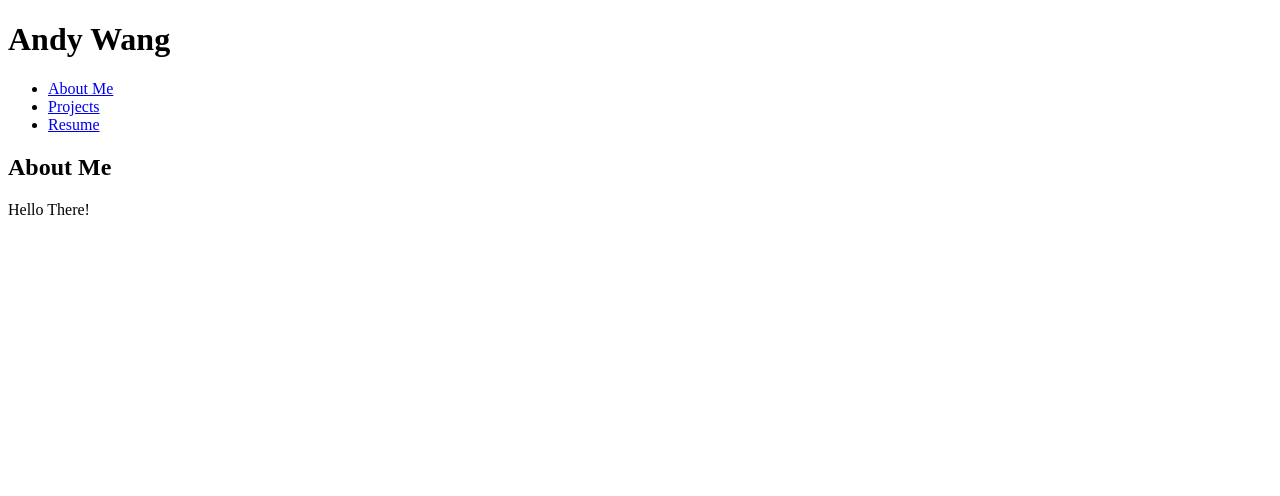
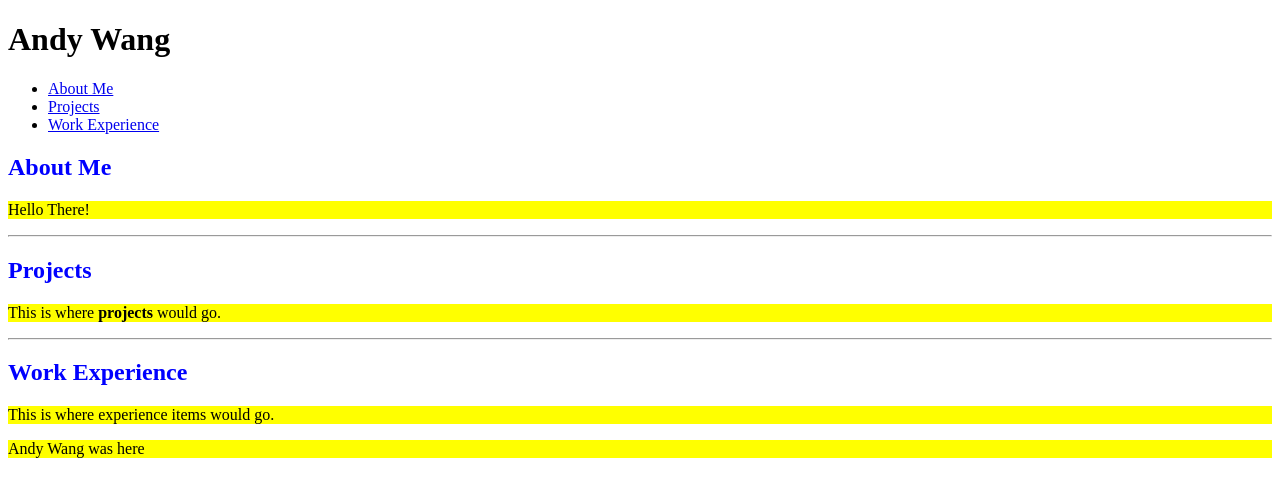
Before and after one commit to andyw24/andyw24.github.io, a plain HTML site: page index.html in a window 1280 px wide. Drawn offline with Linux system fonts and the light colour scheme.

Commit message:
Update index.html

```diff
--- a/index.html
+++ b/index.html
@@ -2,6 +2,7 @@
 <html>
 	<head>
 		<title>Andy Wang</title>
+		<link rel="stylesheet" href="style.css">
 	</head>
 
 	<body>
@@ -13,13 +14,37 @@
 			<ul>
 				<li><a href='#'>About Me</a></li>
 				<li><a href='#'>Projects</a></li>
-				<li><a href='#'>Resume</a></li>
+				<li><a href='#'>Work Experience</a></li>
 			</ul>
 		</nav>
 
+
+
 		<main>
-			<h2>About Me</h2>
-			<p>Hello There!</p>
+			<article>
+				<h2>About Me</h2>
+				<p>Hello There!</p>
+			</article>
+
+			<hr>
+
+			<article>
+				<h2>Projects</h2>
+				<p>This is where <strong>projects</strong> would go.</p>
+			</article>
+
+			<hr>
+
+			<article>
+				<h2>Work Experience</h2>
+				<p>This is where experience items would go.</p>
+			</article>
+
 		</main>
+
+		<footer>
+			<p>Andy Wang was here</p>
+		</footer>
+
 	</body>
 </html>
```
